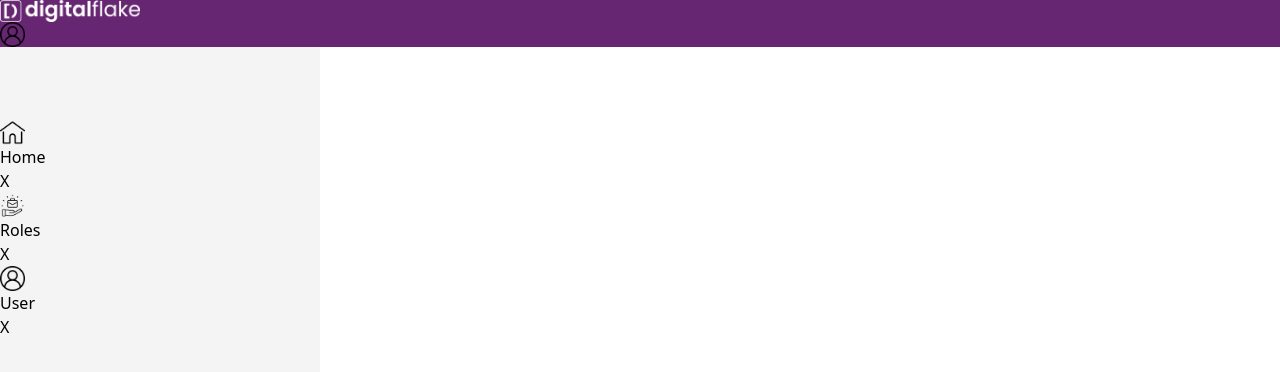
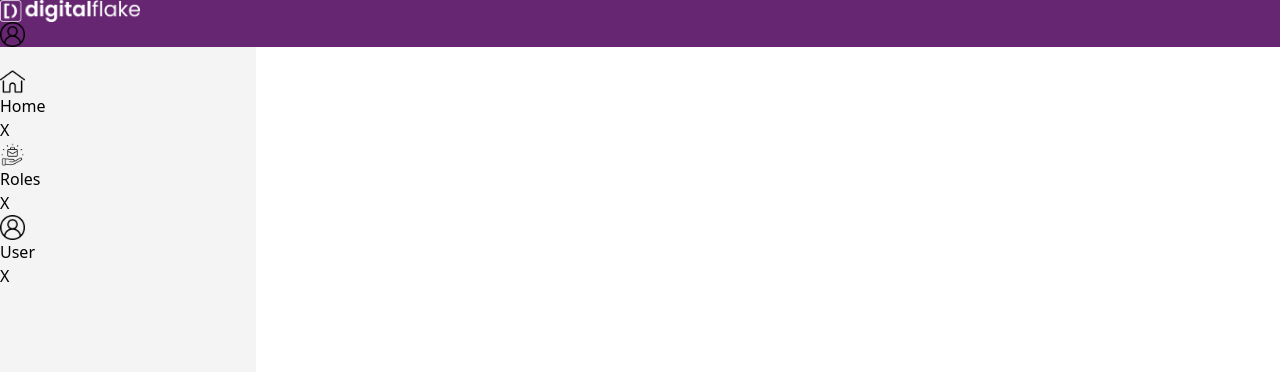
Before and after one commit to Gavaskar0543/Admin-Panel, a React (Vite) app in the folder Frontend/admin_panel/: page / in a window 1280 px wide. Shown: the top 372 px of the page. Built offline with nearby package versions, Linux system fonts and the light colour scheme.

Commit message:
sidebar up

```diff
--- a/Frontend/admin_panel/src/Components/Dashboard/SideBar.jsx
+++ b/Frontend/admin_panel/src/Components/Dashboard/SideBar.jsx
@@ -14,10 +14,10 @@ return(
        <div className="give-margin-20">
         <ul className="flex flex-col  jsutify-center items-center">
            { navigationItems.map((items,index) =>(
-                <li key={index} className="flex w-full justify-around items-center mb-4 nav-list py-3">
-                   <div className="flex items-center">
+                <li key={index} className="flex w-full justify-between px-3 items-center mb-4 nav-list py-3">
+                   <div className="flex ml-3 items-center">
                     <img src={items.icon} width={25} alt="icon"/>
-                    <p className="px-2 font-semibold">{items.name}</p>
+                    <p className="px-3 font-semibold">{items.name}</p>
                     </div>
                     <p>X</p>
                 </li>
--- a/Frontend/admin_panel/src/index.css
+++ b/Frontend/admin_panel/src/index.css
@@ -12,14 +12,14 @@
 }
 
 .side-bar{
-width:25vw;
+width:20vw;
 height:92vh;
 background:#f4f4f4;
 }
 
 .give-margin-20{
     position:relative;
-    top:10%;
+    top:3%;
 }
 
 .nav-list:hover{
```
